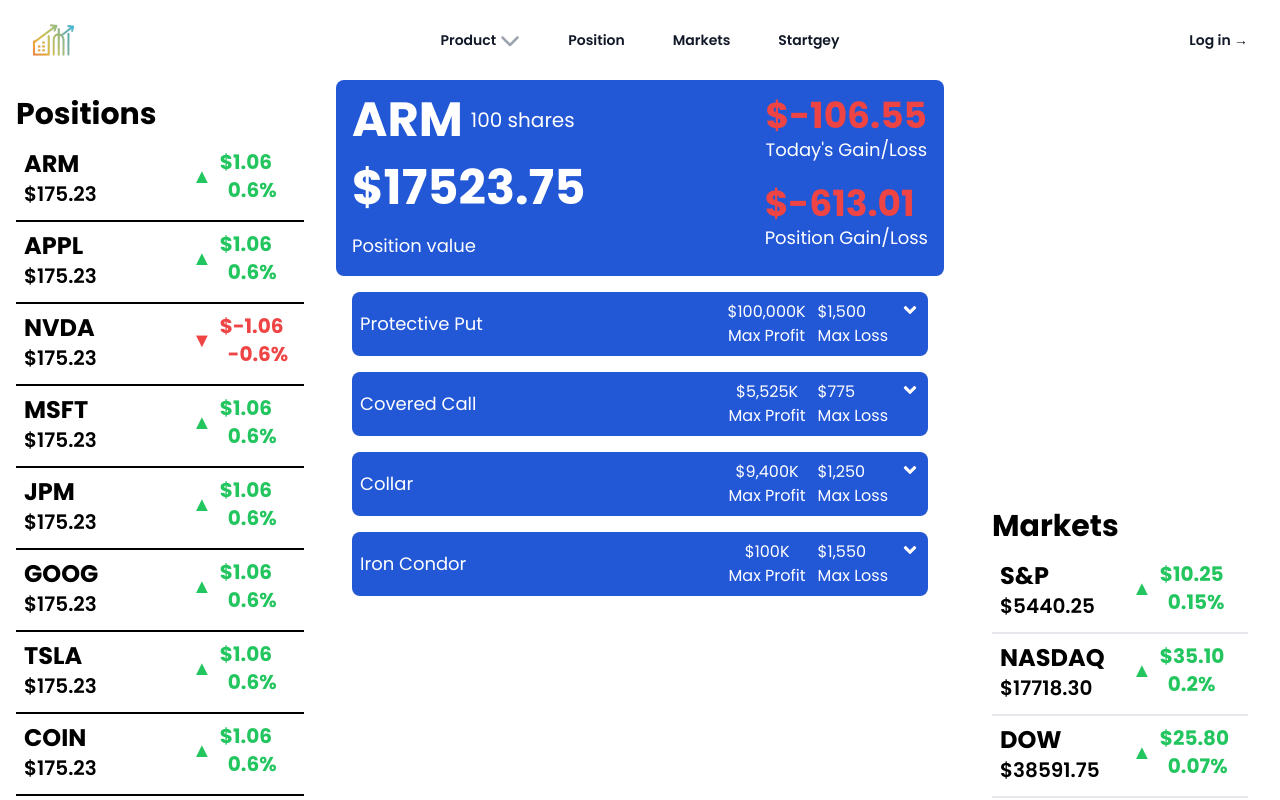
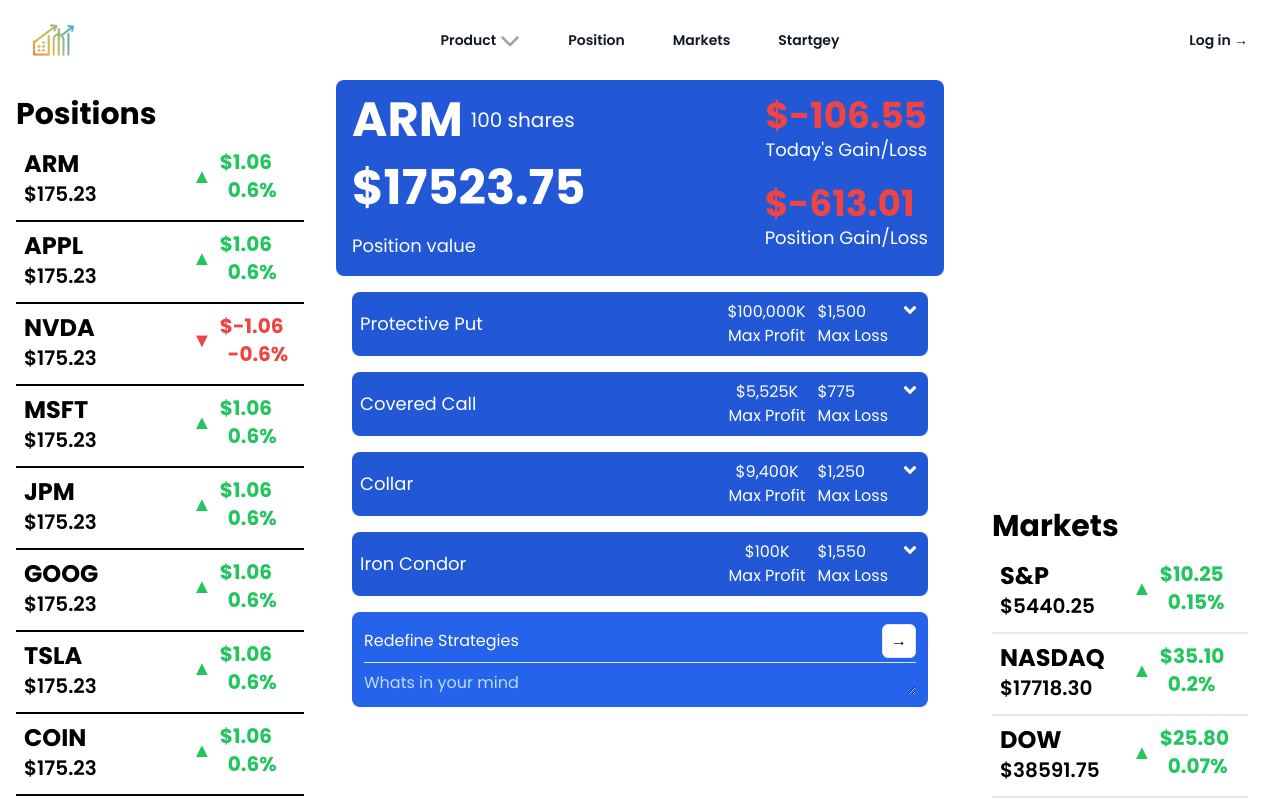
Before and after one commit to rmhaiderali/Stock-Trade-Management-, a React (Vite) app: page / in a window 1280 px wide. Shown: the top 800 px of the page. Built offline with nearby package versions, Linux system fonts and the light colour scheme; no server answers.

Commit message:
Integrating "strategies suggestions api" with frontend

```diff
--- a/src/backend/app.js
+++ b/src/backend/app.js
@@ -20,7 +20,7 @@
 app.post("/api/signout", asyncErrorHandler(signOut));
 app.post("/api/changename", asyncErrorHandler(changeName));
 app.get("/api/validateuser", asyncErrorHandler(validateUser));
-app.get("/api/suggestUsingAI", asyncErrorHandler(suggestUsingAI));
+app.post("/api/suggestUsingAI", asyncErrorHandler(suggestUsingAI));
 
 app.use((err, req, res, next) => {
   return res.status(500).json({ success: false, message: err.message });
--- a/src/backend/controllers/suggestUsingAI.controller.js
+++ b/src/backend/controllers/suggestUsingAI.controller.js
@@ -5,6 +5,7 @@
 
 export default async function suggestUsingAI(req, res) {
   const { message } = req.body;
+  console.log({ message });
 
   const gemini = googleGenAI.getGenerativeModel({
     model: "gemini-1.5-flash",
@@ -92,7 +93,7 @@
 `;
 
   const result = await gemini.generateContent(prompt);
-  console.log(result.response);
+
   res
     .status(200)
     .json(format(true, null, JSON.parse(result.response.text().slice(8, -4))));
--- a/src/frontend/App.jsx
+++ b/src/frontend/App.jsx
@@ -155,7 +155,10 @@
                       positionGainLoss={headerData.positionGainLoss}
                       shares={headerData.shares}
                     />
-                    <Strategy strategies={strategies} />
+                    <Strategy
+                      strategies={strategies}
+                      setStrategies={setStrategies}
+                    />
                   </div>
                   <div className="lg:w-1/4 px-4">
                     <div className="mb-3 rounded-lg">
--- a/src/frontend/Components/Strategy.jsx
+++ b/src/frontend/Components/Strategy.jsx
@@ -1,7 +1,8 @@
-import React, { useState } from "react";
+import React, { useEffect, useState } from "react";
 import { FaAngleDown } from "react-icons/fa";
+import axios from "../custom-axios";
 
-const Strategy = ({ strategies }) => {
+const Strategy = ({ strategies, setStrategies }) => {
   const [expandedStrategy, setExpandedStrategy] = useState(null);
 
   const toggleExpand = (strategyName) => {
@@ -12,9 +13,29 @@
     }
   };
 
+  function textAreaAdjust({ target: element }) {
+    element.style.height = "1px";
+    element.style.height = element.scrollHeight + "px";
+  }
+
+  const [value, setValue] = useState("");
+  const [isLoading, setIsLoading] = useState(false);
+
+  // useEffect(() => {
+  //   (async () => {
+  //     setIsLoading(true);
+  //     const response = await axios("/api/suggestUsingAI");
+  //     if (response.data.success) setStrategies(response.data.data);
+  //     setIsLoading(false);
+  //   })();
+  // }, []);
+
   return (
     <div className="p-4">
-      {strategies.map((strategy, index) => (
+      {isLoading ? (
+        <div className="text-center mb-2">Loading</div>
+      ) : (
+        strategies.map((strategy, index) => (
           <div
             key={index}
             className="mb-4 bg-[#2257D6] text-white rounded-lg p-2"
@@ -48,22 +69,55 @@
                       <strong>Strike Price:</strong> {strategy.strikePrice}
                     </p>
                     <p>
-                    <strong>Expiration Date:</strong> {strategy.expirationDate}
+                      <strong>Expiration Date:</strong>{" "}
+                      {strategy.expirationDate}
                     </p>
                     <p>
                       <strong>Option Price:</strong> ${strategy.optionPrice}
                     </p>
                   </div>
+                  {strategy.image && (
                     <img
                       src={strategy.image}
                       alt={`Image for ${strategy.name}`}
                       className="w-56 rounded-lg"
                     />
+                  )}
                 </div>
               </div>
             )}
           </div>
-      ))}
+        ))
+      )}
+      <div className="bg-blue-600 rounded-lg flex p-3 flex-col justify-between max-h-[330px] text-white ">
+        <div className="pb-1 border-b flex flex-row justify-between items-center">
+          <div className="">Redefine Strategies</div>
+          <button
+            className="px-2 py-1 bg-white text-black rounded-md border font-bold"
+            onClick={async () => {
+              setIsLoading(true);
+              const response = await axios.post("/api/suggestUsingAI", {
+                message: value,
+              });
+              if (response.data.success) setStrategies(response.data.data);
+              setIsLoading(false);
+            }}
+            disabled={isLoading}
+          >
+            →
+          </button>
+        </div>
+
+        <textarea
+          value={value}
+          className="pt-2 bg-[#0000] min-h-0 outline-none placeholder-blue-200"
+          onKeyDown={textAreaAdjust}
+          rows={1}
+          style={{ overflow: "hidden" }}
+          onChange={(e) => setValue(e.target.value)}
+          placeholder="Whats in your mind"
+        ></textarea>
+      </div>
     </div>
   );
 };
```
Lines whose indentation alone changed are shown as unchanged.
